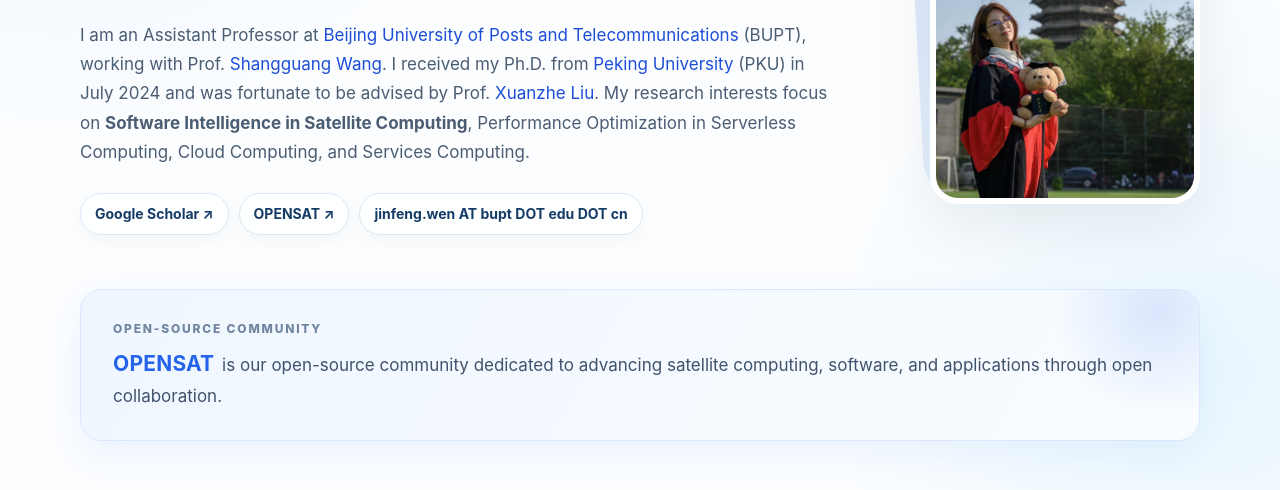
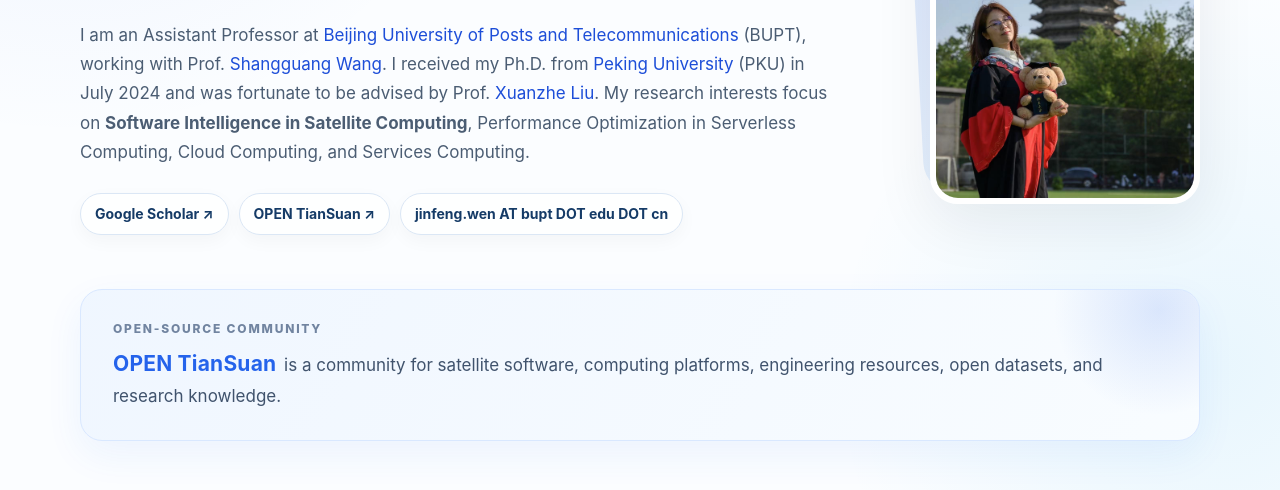
Before and after one commit to WenJinfeng/WenJinfeng.github.io, a plain HTML site: page index.html in a window 1280 px wide. Shown: the part 310-800 px from the top of the page. Drawn offline with Linux system fonts and the light colour scheme; some packages are replaced by stand-ins of ours; a script that the page names is missing.

Commit message:
Update index.html

```diff
--- a/index.html
+++ b/index.html
@@ -807,7 +807,7 @@
 
           <div class="quick-links">
             <a class="pill-link" href="https://scholar.google.com/citations?user=UgzPlr4AAAAJ&hl=zh-CN">Google Scholar ↗</a>
-            <a class="pill-link" href="https://github.com/Satellite-OSS">OPENSAT ↗</a>
+            <a class="pill-link" href="https://github.com/OPEN-TianSuan">OPEN TianSuan ↗</a>
             <span class="pill-link">jinfeng.wen AT bupt DOT edu DOT cn</span>
           </div>
         </div>
@@ -822,9 +822,8 @@
       <aside class="opensat" aria-label="OPENSAT open-source community">
         <div class="opensat-kicker">Open-Source Community</div>
         <p>
-          <a href="https://github.com/Satellite-OSS" class="opensat-name"><strong>OPENSAT</strong></a>
-          is our open-source community dedicated to advancing satellite computing, software,
-          and applications through open collaboration.
+          <a href="https://github.com/OPEN-TianSuan" class="opensat-name"><strong>OPEN TianSuan</strong></a>
+          is a community for satellite software, computing platforms, engineering resources, open datasets, and research knowledge.
         </p>
       </aside>
     </div>
```
